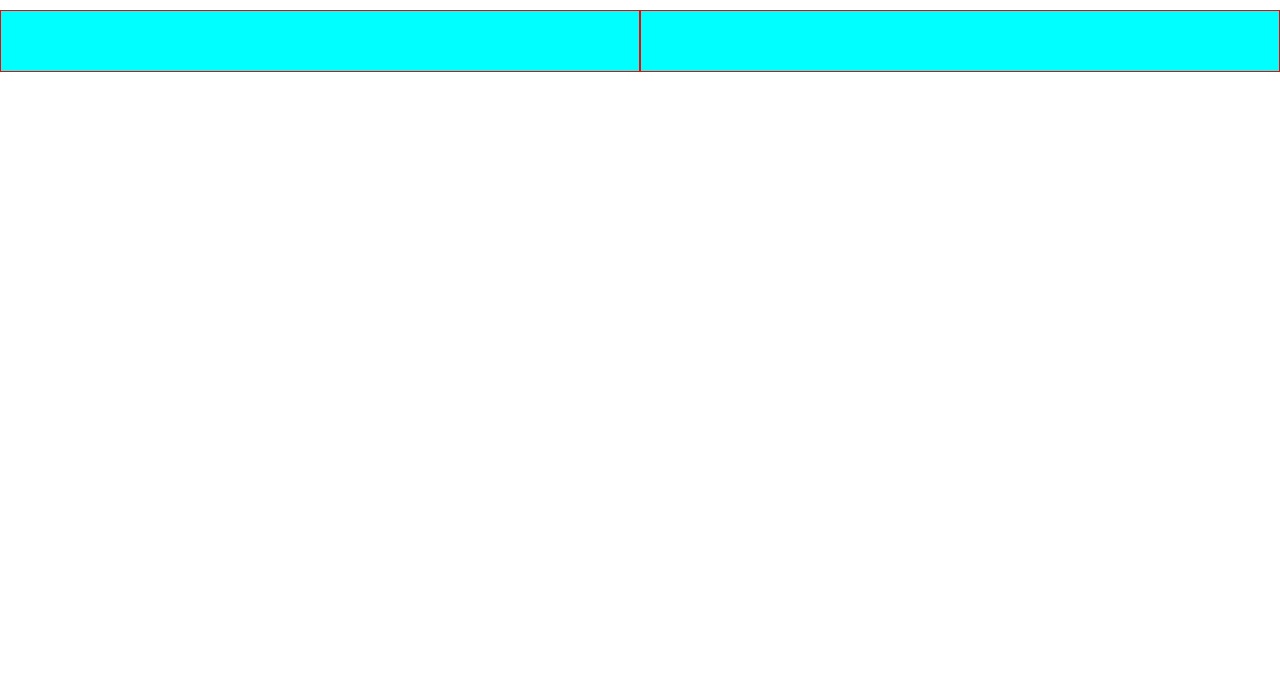
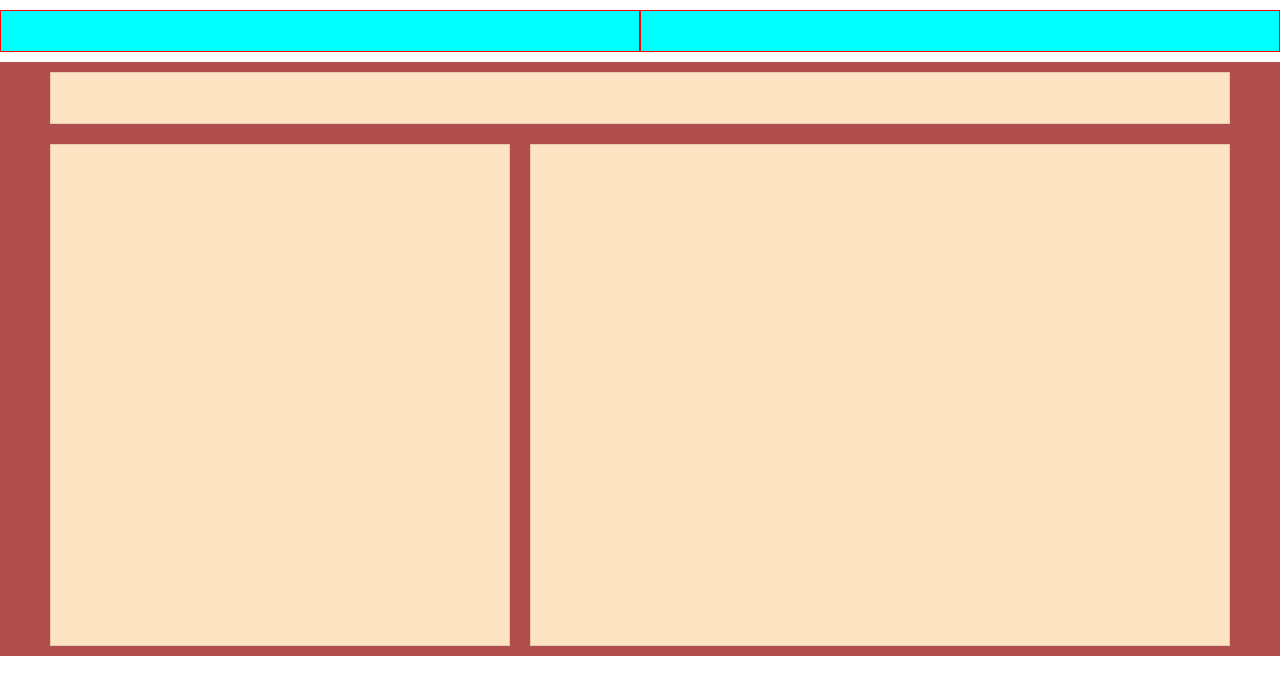
Before and after one commit to gianluigi7/htmlcss-dropbox, a plain HTML site: page index.html in a window 1280 px wide. Drawn offline with Linux system fonts and the light colour scheme.

Commit message:
LAYOUT JT

```diff
--- a/css/style.css
+++ b/css/style.css
@@ -30,14 +30,24 @@
 }
 
 .content-h{
-    height: 60px;
+    height: 40px;
     border: 1px solid red;
     background-color: aqua;
 }
-.contentj{
+.content-j{
+    margin: 10px;
+    background-color: bisque;
+    border: 1px solid rgb(228, 204, 175);
+}
+.height500{
     height: 500px;
-
 }
-.containerl{
-    max-width: 1500px;
+.height50{
+    height: 50px;
 }
+.container-j{
+    max-width: 1200px;
+}
+.jumbotron{
+    background-color: rgba(167, 48, 48, 0.856);
+}
--- a/index.html
+++ b/index.html
@@ -23,7 +23,15 @@
         <div class="jumbotron">
             <div class="container-j">
              <div class="row">
-                <div class="col100"></div>
+                <div class="col100">
+                    <div class="content-j height50"></div>
+                </div>
+             <div class="col40 height500">
+                    <div class="content-j height500"></div>
+                </div>
+             <div class="col60">
+                    <div class="content-j height500"></div>
+                </div>
              </div>
             </div>
         </div>
```
